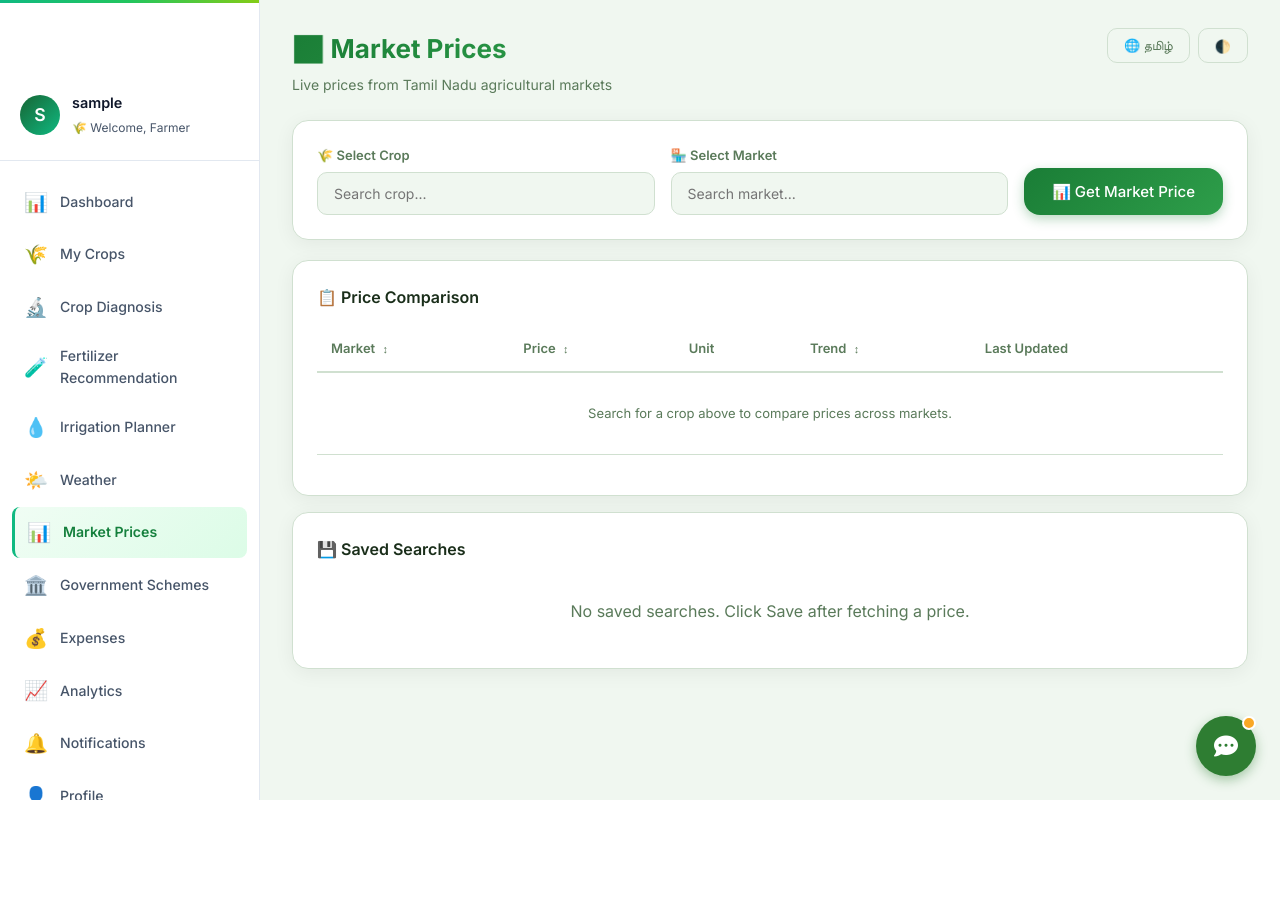
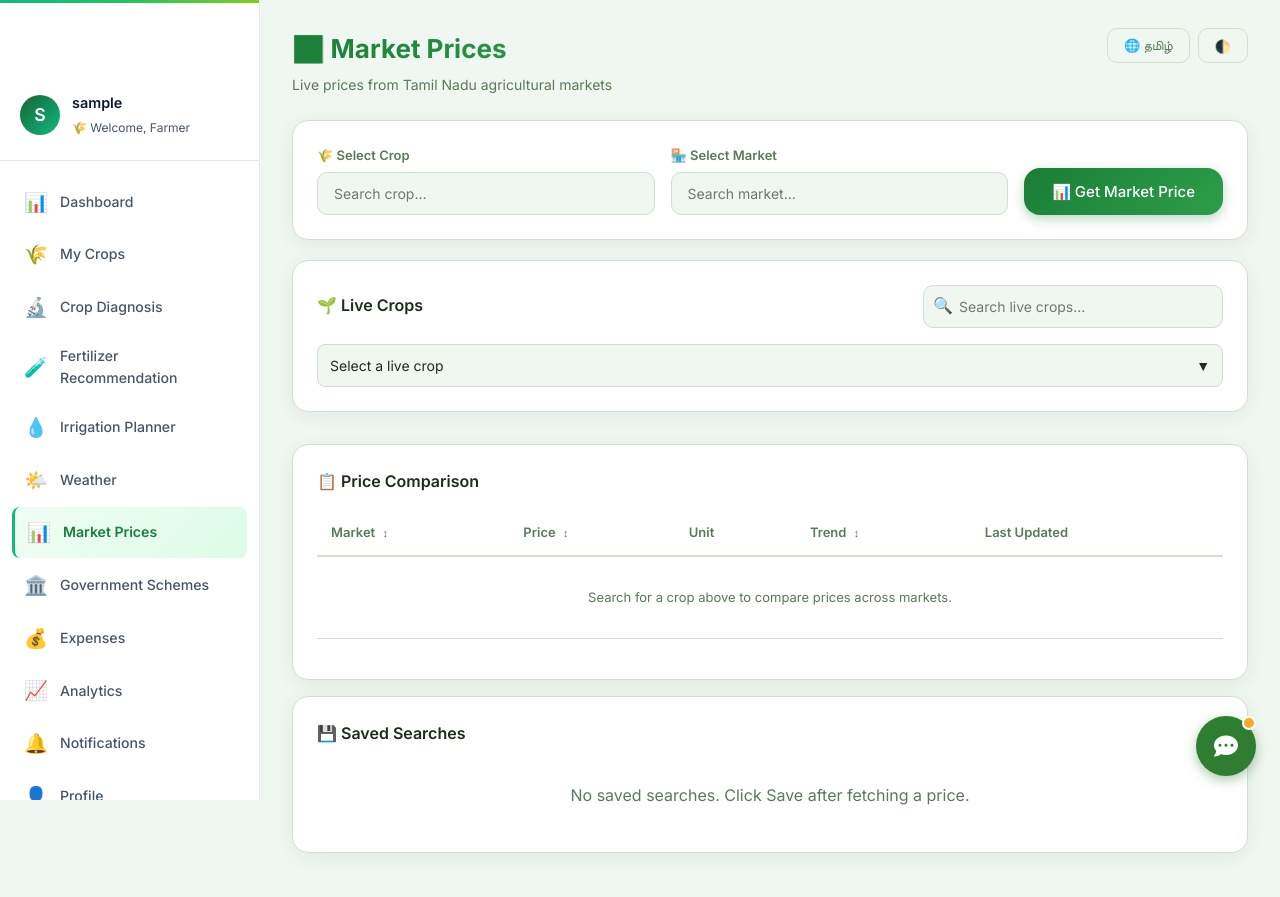
Before and after one commit to vairamkishore104533-ai/AI_Agriculture_Assistant, a Flask app: template templates/market.html in a window 1280 px wide. Before the commit the page ends 800 px from the top, so only its background shows below. Run offline with Flask 3, Linux system fonts and the light colour scheme; the visitor is signed in with stand-in values (Sample User, id 1); the template is opened without the code that fills it: most values are stand-ins (such as "Sample title", 1, 10 or a date in 2020); a database or web service that is not in the repository returns one stand-in record (values such as "Sample title").

Commit message:
feat: add Live Crops section to Market Prices page

```diff
--- a/routes/market.py
+++ b/routes/market.py
@@ -23,6 +23,10 @@ def index():
     markets_list = []
     for i, m in enumerate(MARKETS):
         markets_list.append({"en": m, "ta": MARKETS_TA[i] if i < len(MARKETS_TA) else m})
+    from models.crop import Crop
+    crops_db = Crop.find_by_user(user_id)
+    live_crops = [c.to_dict() for c in crops_db if c.status.lower() not in ["harvested", "cancelled", "completed"]]
+
     return render_template(
         "market.html",
         lang=lang,
@@ -34,6 +38,7 @@ def index():
         favorites_json=json.dumps([f.to_dict() for f in favorites]),
         history=[h.to_dict() for h in history],
         history_json=json.dumps([h.to_dict() for h in history]),
+        live_crops=live_crops,
     )
 
 
--- a/static/js/market.js
+++ b/static/js/market.js
@@ -436,3 +436,115 @@ function mktToast(msg, type) {
 document.addEventListener("DOMContentLoaded", function () {
     if (document.getElementById("mkt-crop-input")) { mktBoot(); }
 });
+
+// --- Live Crops Integration ---
+function filterLiveCropsMkt(q) {
+    var lower = q.toLowerCase();
+    var items = document.querySelectorAll('.mkt-live-crop-item');
+    var count = 0;
+    var list = document.getElementById('live-crop-dropdown-list-mkt');
+    if (q.length > 0 && list && list.style.display === 'none') {
+        openLiveCropDropdownMkt();
+    }
+    items.forEach(function(item) {
+        var cropName = item.getAttribute('data-crop') || "";
+        if (cropName.indexOf(lower) >= 0) {
+            item.style.display = 'block';
+            count++;
+        } else {
+            item.style.display = 'none';
+        }
+    });
+}
+
+function openLiveCropDropdownMkt() {
+    var btn = document.getElementById('live-crop-dropdown-btn');
+    var list = document.getElementById('live-crop-dropdown-list-mkt');
+    var backdrop = document.getElementById('floating-crop-picker-backdrop-mkt');
+    if (!btn || !list) return;
+
+    if (window.innerWidth <= 768) {
+        list.style.top = 'auto';
+        list.style.bottom = '20px';
+        list.style.left = '5%';
+        list.style.width = '90%';
+        list.style.maxHeight = '50vh';
+        if (backdrop) backdrop.style.background = 'rgba(0,0,0,0.4)';
+    } else {
+        var rect = btn.getBoundingClientRect();
+        list.style.left = rect.left + 'px';
+        list.style.width = rect.width + 'px';
+        var spaceBelow = window.innerHeight - rect.bottom;
+        if (spaceBelow < 250) {
+            list.style.top = 'auto';
+            list.style.bottom = (window.innerHeight - rect.top + 4) + 'px';
+        } else {
+            list.style.bottom = 'auto';
+            list.style.top = (rect.bottom + 4) + 'px';
+        }
+        if (backdrop) backdrop.style.background = 'transparent';
+    }
+
+    list.style.display = 'block';
+    if (backdrop) backdrop.style.display = 'block';
+}
+
+function closeLiveCropDropdownMkt() {
+    var list = document.getElementById('live-crop-dropdown-list-mkt');
+    var backdrop = document.getElementById('floating-crop-picker-backdrop-mkt');
+    if (list) list.style.display = 'none';
+    if (backdrop) backdrop.style.display = 'none';
+}
+
+function toggleLiveCropDropdownMkt(e) {
+    if (e) e.preventDefault();
+    var list = document.getElementById('live-crop-dropdown-list-mkt');
+    if (list && list.style.display === 'block') {
+        closeLiveCropDropdownMkt();
+    } else {
+        openLiveCropDropdownMkt();
+    }
+}
+
+function selectLiveCropMkt(cropName) {
+    document.getElementById('live-crop-selected-text').innerHTML = "🌱 <strong>" + escapeHtml(cropName) + "</strong>";
+    closeLiveCropDropdownMkt();
+
+    var ci = document.getElementById("mkt-crop-input");
+    if(ci) ci.value = cropName;
+    mktState.crop = cropName;
+    mktState.cropName = cropName;
+
+    showLoading();
+    fetch("/api/market/compare?crop=" + encodeURIComponent(cropName))
+        .then(function (r) { return r.json(); })
+        .then(function (res) {
+            hideLoading();
+            if (!res.success || !res.prices || res.prices.length === 0) {
+                mktToast(t("No market price data available for this crop right now.", "இந்த பயிருக்கு தற்போது சந்தை விலை தரவு கிடைக்கவில்லை."), "error");
+                return;
+            }
+
+            var data = res.prices;
+            data.sort(function(a, b) { return b.price - a.price; });
+
+            mktState.tableData = data;
+            mktState.page = 1;
+            mktState.sortKey = "price";
+            mktState.sortDir = -1;
+            mktRenderTable();
+
+            var highest = data[0];
+            mktState.market = highest.market;
+            var mi = document.getElementById("mkt-market-input");
+            if(mi) mi.value = highest.market;
+
+            mktState.currentPrice = highest;
+            mktDisplayPrice(highest);
+            mktLoadCompareForCrop(cropName);
+            mktLoadInsights(highest);
+
+            document.getElementById("mkt-price-section").scrollIntoView({behavior: "smooth", block: "start"});
+        })
+        .catch(function () { hideLoading(); mktToast(t("Network error.", "நெட்வொர்க் பிழை."), "error"); });
+}
--- a/templates/market.html
+++ b/templates/market.html
@@ -100,6 +100,42 @@
             </div>
         </div>
 
+        <!-- Live Crops Section -->
+        <div class="mkt-card glass" style="margin-bottom: 2rem; position: relative; z-index: 999; overflow: visible;">
+            <div class="mkt-card-header" style="display:flex; justify-content:space-between; align-items:center; flex-wrap:wrap; gap:1rem; margin-bottom: 1rem;">
+                <h3 class="mkt-section-title" style="margin:0;">🌱 {% if lang == 'ta' %}நேரடி பயிர்கள்{% else %}Live Crops{% endif %}</h3>
+                <div class="mkt-search-select" style="margin:0; width:100%; max-width:300px; position:relative;">
+                    <span style="position:absolute; left:10px; top:50%; transform:translateY(-50%);">🔍</span>
+                    <input type="text" id="live-crop-search" class="mkt-search-input" style="padding-left: 35px;" placeholder="{% if lang == 'ta' %}நேரடி பயிர்களை தேடுங்கள்...{% else %}Search live crops...{% endif %}" oninput="filterLiveCropsMkt(this.value)">
+                </div>
+            </div>
+
+            {% if live_crops and live_crops|length > 0 %}
+            <div class="mkt-live-crops">
+                <div class="mkt-live-crops-dropdown-wrap">
+                    <button id="live-crop-dropdown-btn" class="mkt-search-input" style="width:100%; text-align:left; display:flex; justify-content:space-between; align-items:center; background:var(--mkt-bg); border:1px solid var(--mkt-border); padding:12px; border-radius:8px; cursor:pointer;" onclick="toggleLiveCropDropdownMkt(event)">
+                        <span id="live-crop-selected-text">{% if lang == 'ta' %}பயிரைத் தேர்ந்தெடுக்கவும்{% else %}Select a live crop{% endif %}</span> <span>▼</span>
+                    </button>
+                </div>
+            </div>
+            {% else %}
+            <div class="mkt-empty-state" style="text-align:center; padding: 1.5rem;">
+                <p style="font-weight:600; margin-bottom: 5px;">{% if lang == 'ta' %}பயிர்கள் இன்னும் சேர்க்கப்படவில்லை{% else %}No crops added yet{% endif %}</p>
+                <small style="color:var(--mkt-text-secondary);">{% if lang == 'ta' %}உங்கள் பயிர்களின் சந்தை விலைகளை அறிய, 'என் பயிர்கள்' பகுதியில் பயிர்களைச் சேர்க்கவும்.{% else %}Add crops in My Crops to view their current market prices here.{% endif %}</small>
+            </div>
+            {% endif %}
+        </div>
+
+        <!-- Floating Live Crops Picker -->
+        <div id="floating-crop-picker-backdrop-mkt" style="display:none; position:fixed; top:0; left:0; width:100%; height:100%; z-index:999998; background:transparent;" onclick="closeLiveCropDropdownMkt()"></div>
+        <div id="live-crop-dropdown-list-mkt" class="mkt-card" style="display:none; position:fixed; z-index:999999; border-radius:8px; width:100%; max-width:400px; max-height:350px; overflow-y:auto; box-shadow:0 25px 50px -12px rgba(0,0,0,0.25); padding:0;">
+            {% for c in live_crops %}
+                <div class="mkt-live-crop-item" data-crop="{{ c.crop_name|lower }}" onclick="selectLiveCropMkt('{{ c.crop_name }}')" style="padding:15px; cursor:pointer; border-bottom:1px solid var(--mkt-border); display:block; transition: background 0.2s;">
+                    🌱 <strong>{{ c.crop_name }}</strong> {% if c.village %}<span style="font-size:0.85em; color:var(--mkt-text-secondary);">— {{ c.village }}</span>{% endif %}
+                </div>
+            {% endfor %}
+        </div>
+
         <!-- Price Comparison Table -->
         <div class="mkt-card">
             <div class="mkt-table-header">
```
